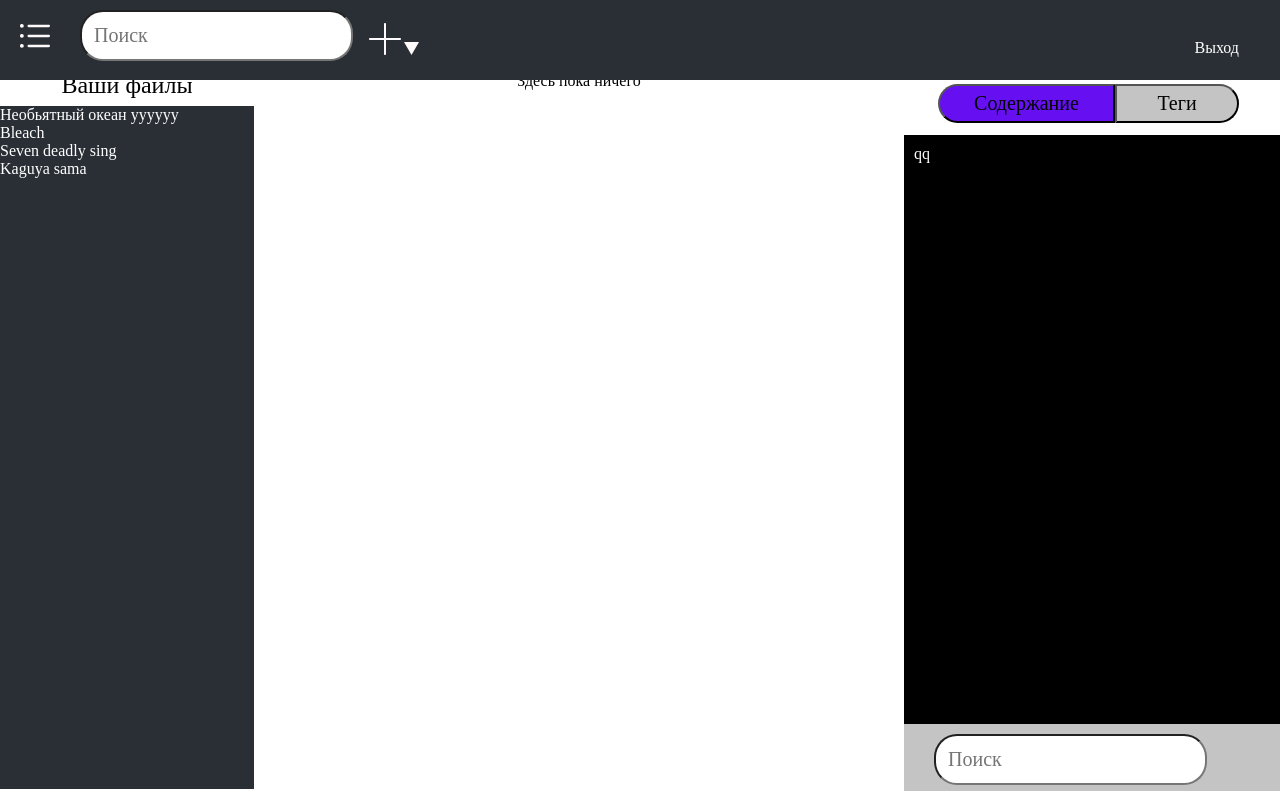
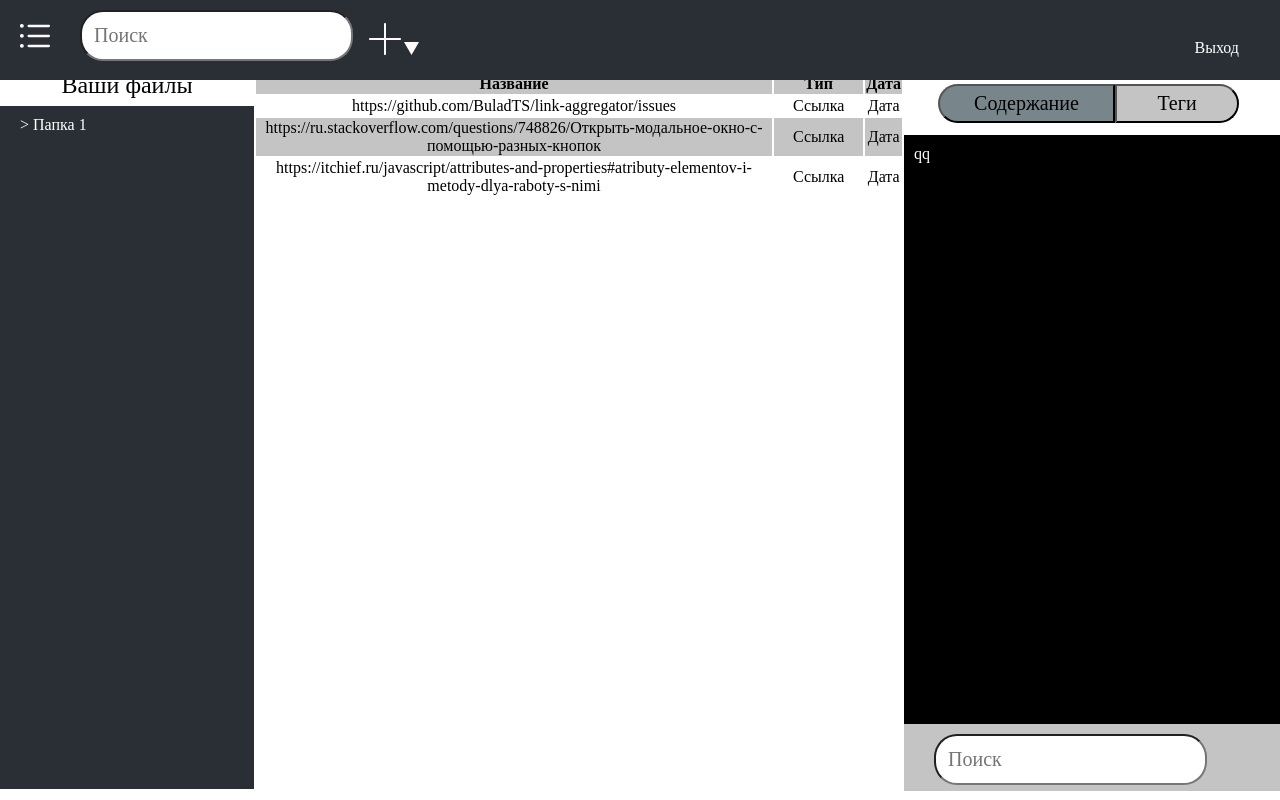
Before and after one commit to BuladTS/link-aggregator, a Django app: page / in a window 1280 px wide. Run offline with Django 4.2, Linux system fonts and the light colour scheme; data comes from the database, SQL or seed files in the repository; both versions use the stored data as it was after the commit; parts of the project's set-up code (start-up, migrations or seed data) failed here and were passed over; some libraries are stand-ins or nearby versions.

Commit message:
Вложенность папок

```diff
--- /dev/null
+++ b/link_aggregator/main_window/static/css/file_dispatcher.css
@@ -0,0 +1,17 @@
+.drop-flag {
+     writing-mode: vertical-rl;
+}
+
+ul {
+     list-style-type: none;
+}
+
+a {
+     text-decoration: none;
+     color: #fff;
+     padding-left: 13px;
+}
+
+li {
+     cursor: pointer;
+}
--- a/link_aggregator/main_window/static/css/styles.css
+++ b/link_aggregator/main_window/static/css/styles.css
@@ -82,7 +82,7 @@ input[type=text] {
   z-index: 1;
 }
 
-.dropdown-content a {
+.dropdown-content button {
   float: none;
   color: black;
   padding: 12px 16px;
@@ -91,7 +91,7 @@ input[type=text] {
   text-align: left;
 }
 
-.dropdown-content a:hover {
+.dropdown-content button:hover {
   background-color: #ddd;
 }
 
@@ -158,6 +158,27 @@ p {
     left: 0;
 }
 
+.block_with_content {
+    height: 100%;
+    position: relative;
+    padding-top: 10px;
+    padding-left: 10px;
+    padding-right: 10px;
+    top: 0;
+    bottom: 0;
+    left: 0;
+    right: 0;
+}
+
+ul {
+    margin: 0;
+    padding-left: 0;
+}
+
+li {
+    padding-left: 10px;
+}
+
 .column_right {
     position: absolute;
     right: 0;
@@ -200,7 +221,7 @@ p {
 }
 
 .pressed_button {
-    background: #6610f2;
+    background: #78858B;
 }
 
 .content {
--- /dev/null
+++ b/link_aggregator/main_window/static/js/file_dispatcher.js
@@ -0,0 +1,19 @@
+const dropButtons = document.querySelectorAll('[data-drop]');
+
+dropButtons.forEach(function (item) {
+    item.addEventListener('click', function () {
+        const dropSpanId = this.getAttribute('data-id');
+        console.log(dropSpanId);
+        const dropSpan = document.querySelector('#' + dropSpanId);
+        console.log(dropSpan);
+        dropSpan.classList.toggle('drop-flag');
+        const dropContents = document.querySelectorAll('[data-dad]');
+        dropContents.forEach(function (item) {
+            if (item.dataset.dad === dropSpanId) {
+                item.classList.toggle('hidden');
+            }
+        })
+        console.log(dropContents);
+    })
+})
+console.log(dropButtons);
--- a/link_aggregator/main_window/static/js/table_links.js
+++ b/link_aggregator/main_window/static/js/table_links.js
@@ -58,5 +58,3 @@ tableLinks.forEach(function (item) {
 
     })
 })
-console.log(allTags);
-console.log(allDescriptions);
--- a/link_aggregator/main_window/templates/main_window/index.html
+++ b/link_aggregator/main_window/templates/main_window/index.html
@@ -7,6 +7,7 @@
     <link rel="stylesheet" href="{% static 'css/styles.css' %}">
 <!--    <link rel="stylesheet" href="{% static 'libs/bootstrap.css' %}">-->
     <link rel="stylesheet" href="{% static 'css/modals.css' %}">
+    <link rel="stylesheet" href="{% static 'css/file_dispatcher.css' %}">
     <script src="https://yastatic.net/jquery/3.3.1/jquery.min.js"></script>
 </head>
 <body>
@@ -21,9 +22,8 @@
           <div class="dropdown">
               <button class="drop_btn"><img class="user_step" src="{% static 'img/Plus.svg' %}" alt=""></button>
               <div class="dropdown-content">
-                  <button class="add_btn" id="add_btn" data-modal-button="modal-1">Добавить ссылку</button>
-                  <a href="#popup">Ссылка 2</a>
-                  <a href="#">Ссылка 3</a>
+                  <button class="add_btn" id="add_link_btn" data-modal-button="modal-1">Добавить ссылку</button>
+                  <button class="add_btn" id="add_file_btn" data-modal-button="modal-2">Добавить файл</button>
               </div>
           </div>
           <div class="exit_text">
@@ -39,10 +39,35 @@
                           <p>Ваши файлы</p>
                   </div>
                   <div class="base__files">
-                      <p>{{ Угар }}</p>
-                      {% for el in Топ %}
-                        <p>{{ el }}</p>
-                      {% endfor %}
+                      <div class="block_with_content">
+                          <ul class="folder">
+                              <li>
+                                  <span id="span-1" class="" data-drop data-id="span-1"> > </span>
+                                  <span data-drop data-id="span-1">Папка 1</span>
+                              </li>
+                              <li>
+                                  <ul class="folder hidden" data-dad="span-1">
+                                      <li>
+                                          <span id="span-2" class="" data-drop data-id="span-2"> > </span>
+                                          <span data-drop data-id="span-2">Папка 2</span>
+                                      </li>
+                                      <li>
+                                          <ul class="folder hidden" data-dad="span-2">
+                                              <li>
+                                                  <a href="#">Папка 4</a>
+                                              </li>
+                                              <li>
+                                                  <a href="#">Папка 5</a>
+                                              </li>
+                                          </ul>
+                                      </li>
+                                      <li>
+                                          <a href="#">Папка 3</a>
+                                      </li>
+                                  </ul>
+                              </li>
+                          </ul>
+                      </div>
                   </div>
               </div>
               <div class="column_right">
@@ -69,7 +94,7 @@
                   </div>
               </div>
               <div class="middle">
-                  {% if user_data %}
+                  {% if user_links or user_data %}
                       <table>
                           <thead>
                             <tr>
@@ -127,6 +152,7 @@
           </div>
       </div>
   </div>
+  <script type="text/javascript" src="{% static 'js/file_dispatcher.js' %}"></script>
   <script type="text/javascript" src="{% static 'js/table_links.js' %}"></script>
   <script type="text/javascript" src="{% static 'js/popup_add_link.js' %}"></script>
 </body>
--- a/link_aggregator/main_window/views.py
+++ b/link_aggregator/main_window/views.py
@@ -17,13 +17,6 @@ def index(request):
     user_data = User_data.objects.all()
     user_links = Links.objects.all()
     data = {
-        'Угар': 'Необьятный океан yyyyyy',
-        'Топ': ['Bleach', 'Seven deadly sing', 'Kaguya sama'],
-        'Kirito': {
-            'car': 'Asuna',
-            'hobby': 'kill mobs',
-            'age': 18
-        },
         'user_data': user_data,
         'user_links': user_links,
         'form': form,
```
Also changed, not shown: link_aggregator/db.sqlite3, link_aggregator/main_window/migrations/0004_links.py (deleted).
